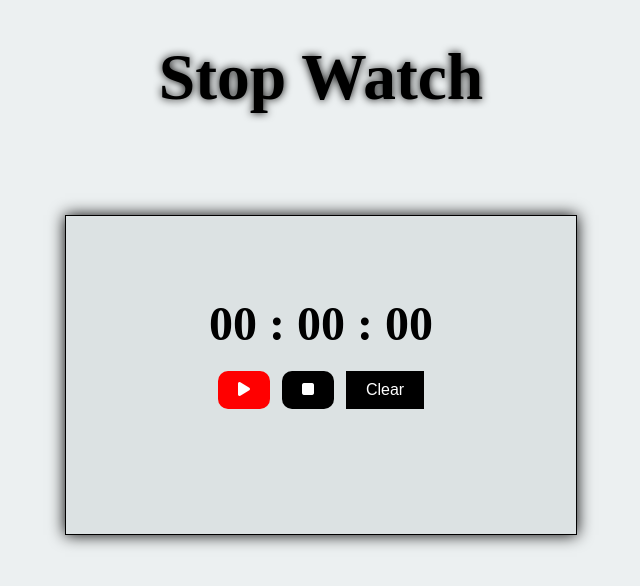
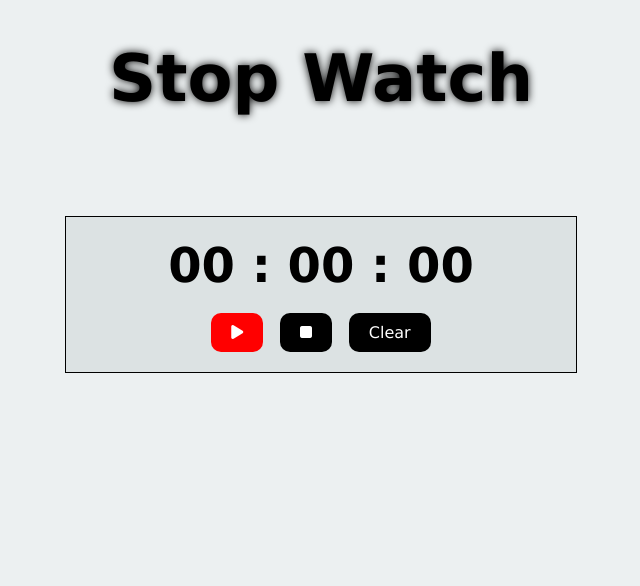
Before and after one commit to ANUSHALAV/Stop-Watch, a plain HTML site: page index.html in a window 1280 px wide. Shown: the whole page, without its empty margins (319-959 px from the left). Drawn offline with Linux system fonts and the light colour scheme.

Commit message:
initial commit

```diff
--- a/script.js
+++ b/script.js
@@ -21,15 +21,18 @@ let start = () => {
 }
 let a;
 function timestart() {
+    document.querySelector("#startbutton").disabled=true;
     a = setInterval(start, 1000);
 }
 
 
 let stopbtn = () => {
+    document.querySelector("#startbutton").disabled=false;
     clearInterval(a);
 }
 
 let clearbtn = () => {
+    document.querySelector("#startbutton").disabled=false;
     clearInterval(a);
     document.getElementById('seconds').innerHTML = "00";
     document.getElementById('minutes').innerHTML = "00";
--- a/style.css
+++ b/style.css
@@ -2,6 +2,7 @@
     margin: 0;
     padding: 0;
     box-sizing: border-box;
+    font-family: Verdana, Geneva, Tahoma, sans-serif;
 }
 
 body {
@@ -29,15 +30,14 @@ body {
 .main-section {
     margin-inline: 30%;
     margin-block:80px;
-    height: 40vh;
-    padding: 80px 20px;
+    height: fit-content;
+    padding: 20px;
     width: 40%;
     background: #95a5a631;
     text-align: center;
     border: 1px solid black;
     font-size: 3rem;
     font-weight: bolder;
-    box-shadow: 0 0 15px black;
 }
 
 /* main-section-end */
@@ -73,6 +73,7 @@ body {
     border: none;
     background: black;
     color: white;
+    border-radius: 10px;
 }
 
 /* button-section-end */
```
